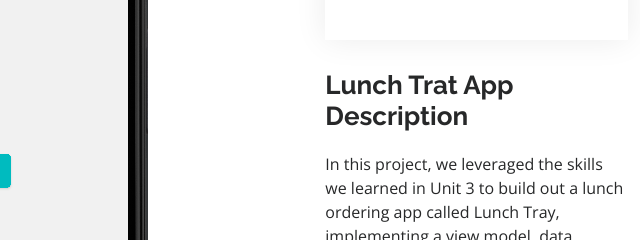
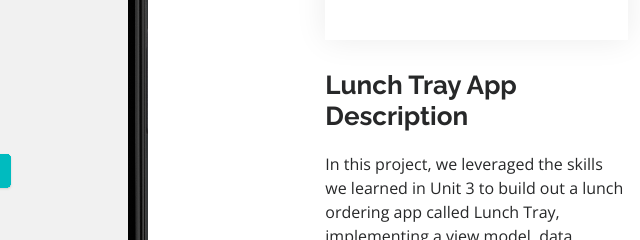
Before and after one commit to Rileyj-m/MobileAppPortfolio, a plain HTML site: page PortfolioDetails/portfolio-details9.html in a window 1280 px wide. Shown: the part 419-659 px from the top of the page, 640-1280 px from the left. Drawn offline with nearby package versions, Linux system fonts and the light colour scheme.

Commit message:
Fixing typo I just noticed.

```diff
--- a/PortfolioDetails/portfolio-details9.html
+++ b/PortfolioDetails/portfolio-details9.html
@@ -108,7 +108,7 @@
               </ul>
             </div>
             <div class="portfolio-description">
-              <h2>Lunch Trat App Description</h2>
+              <h2>Lunch Tray App Description</h2>
               <p>
                 In this project, we leveraged the skills we learned in Unit 3 to build out a lunch ordering app called Lunch Tray, implementing a view model, data binding, and navigation between screens.
               </p>
```
